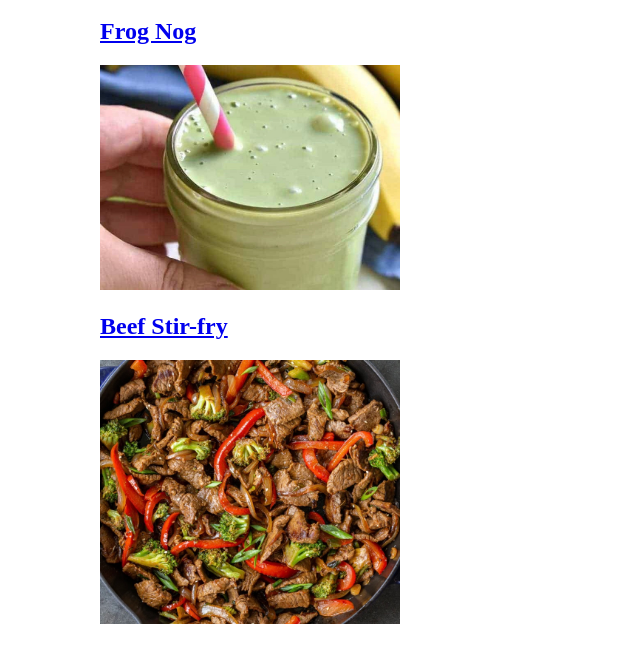
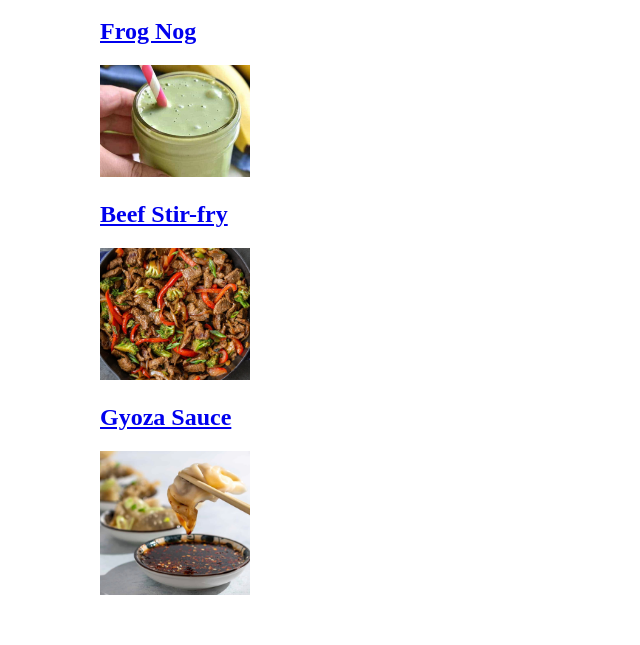
Before and after one commit to Jennyznz/odin-recipes, a plain HTML site: page index.html in a window 1280 px wide. Shown: the part 140-785 px from the top of the page, without its empty margins (0-640 px from the left). Drawn offline with Linux system fonts and the light colour scheme.

Commit message:
Adjust image sizing on homepage

```diff
--- a/index.html
+++ b/index.html
@@ -9,16 +9,16 @@
             <h2>
                 <a href="recipes/matcha.html">Frog Nog</a>
             </h2>
-            <img src="./images/FrogNog.jpeg" width="300px">
+            <img src="./images/FrogNog.jpeg" width="150">
 
             <h2>
                 <a href="recipes/beef.html">Beef Stir-fry</a>
             </h2>
-                <img src="./images/BeefSF.jpeg" width="300px">
+                <img src="./images/BeefSF.jpeg" width="150">
 
             <h2>
                 <a href="./recipes/sauce.html">Gyoza Sauce</a>
             </h2>
-                <img src="./images/GSauce.jpeg" width="300">
+                <img src="./images/GSauce.jpeg" width="150">
     </body>
 </html>
```
